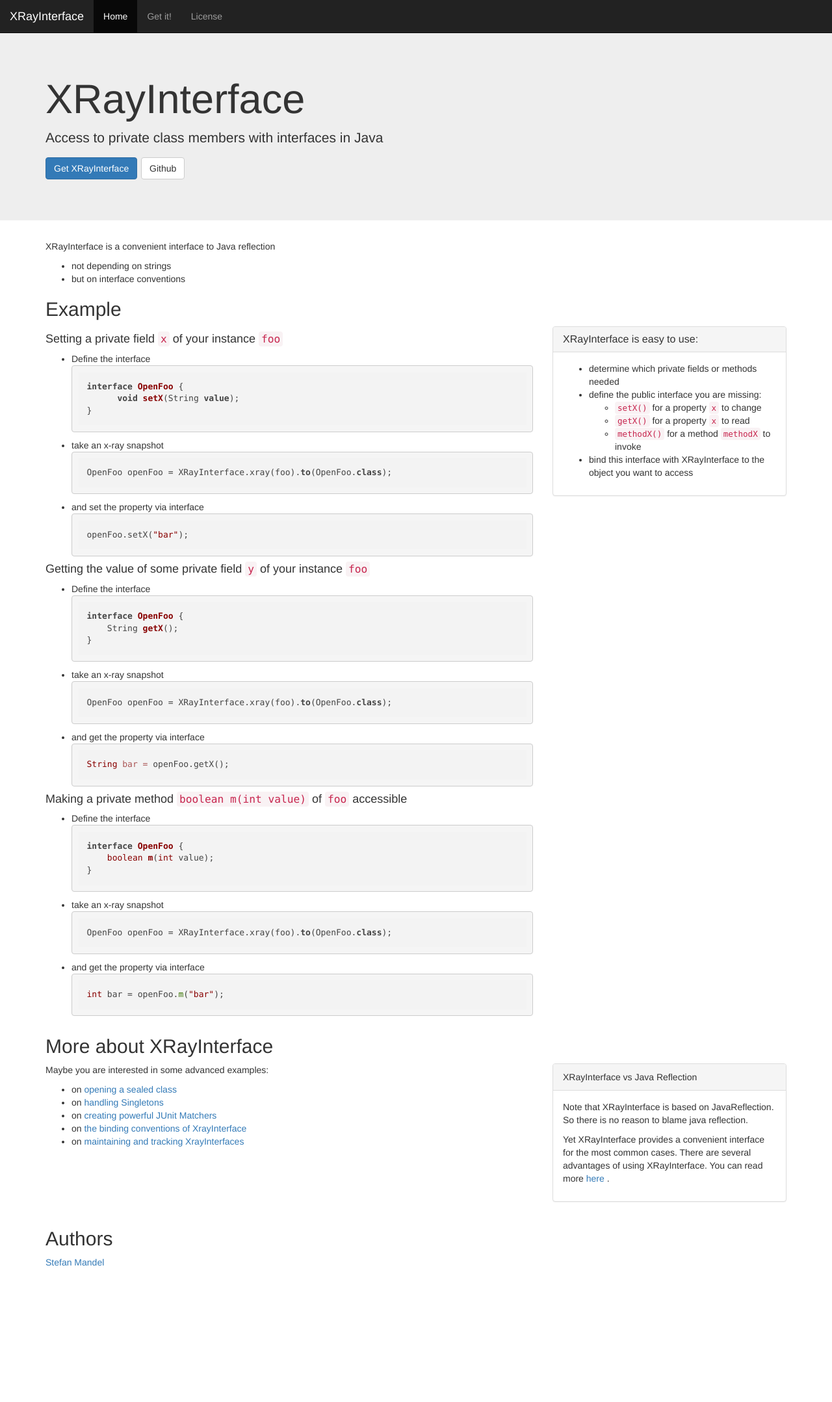
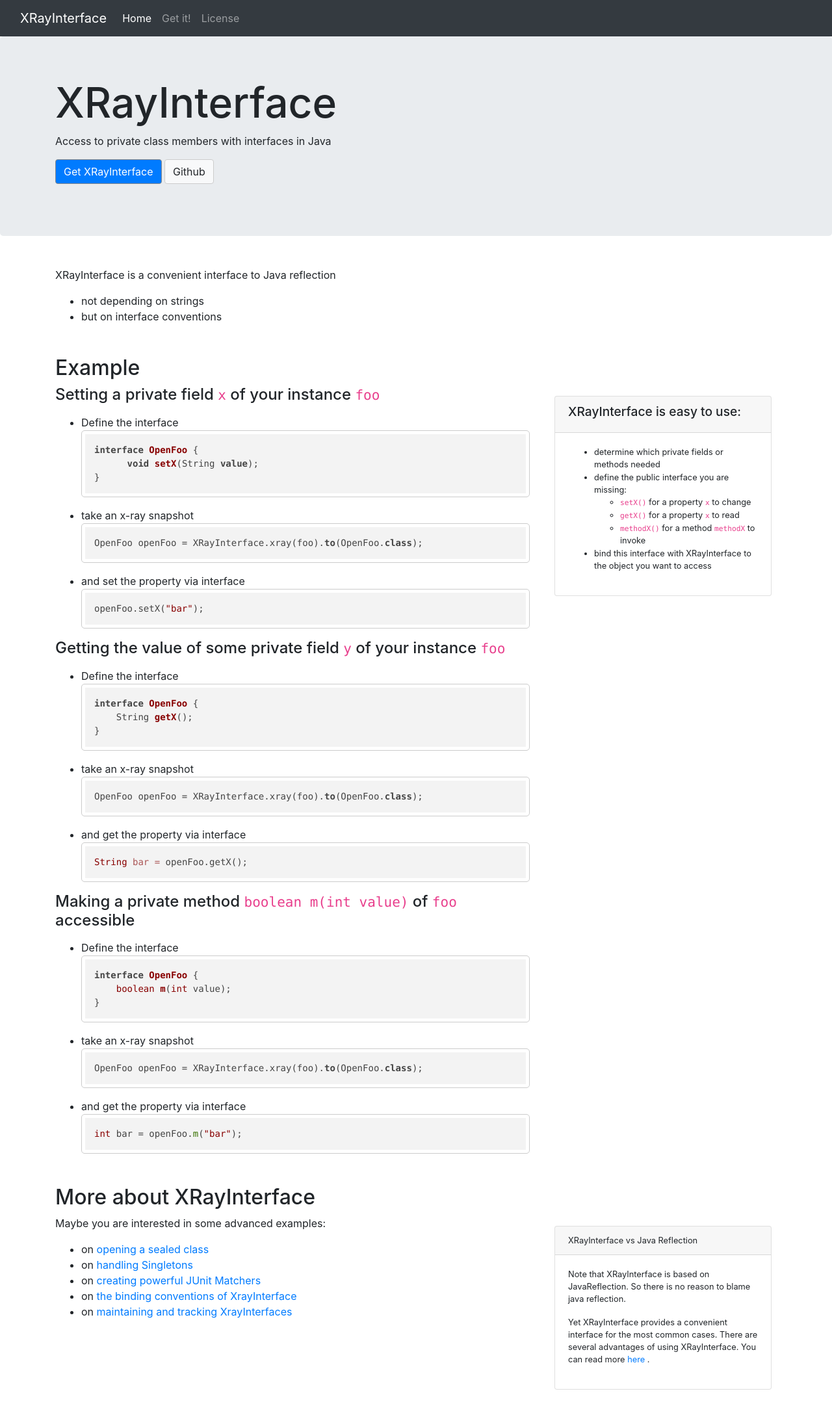
Before and after one commit to almondtools/xrayinterface, a plain HTML site: page index.html in a window 1280 px wide. Shown: the top 2157 px of the page at 65% size. Before the commit the page ends 1962 px from the top, so only its background shows below. Drawn offline with nearby package versions, Linux system fonts and the light colour scheme.

Commit message:
ctp update

```diff
--- a/custom.css
+++ b/custom.css
@@ -1,4 +1,40 @@
-body {padding-top: 50px;}
+.btn-primary {
+  border-color: #888; }
+
+.btn-light {
+  border-color: #ccc; }
+
+.navbar.fixed-top + .navbar-placeholder {
+  padding-top: 50px; }
+
+main {
+  margin: 2rem 0; }
+
+.jumbotron {
+  margin-bottom: 0; }
+  .jumbotron h1 {
+    font-size: 4rem; }
+
+.page-section {
+  padding-top: 1rem;
+  padding-bottom: 1rem; }
+
+.info-card {
+  margin: 1rem 0.5rem;
+  font-size: 0.8rem; }
+  .info-card h1 {
+    font-size: 2.5em; }
+  .info-card h2 {
+    font-size: 2em; }
+  .info-card h3 {
+    font-size: 1.75em; }
+  .info-card h4 {
+    font-size: 1.5em; }
+
 div pre code {
-    min-width: 600px;
-}
+  min-width: 600px; }
+
+pre {
+  border: 1px solid #ccc;
+  padding: 5px;
+  border-radius: 5px; }
--- a/download.html
+++ b/download.html
@@ -5,35 +5,33 @@
               <meta name="google-site-verification" content="zi2eDd9lPMxUKII5BagZe7uZLJdM-xwB3MYmn7At8m4"/>
               <meta name="google-site-verification" content="1tr9mxi3jNPA21quNokfjk011xmqU4KEYwxceZ4nPQg"/>
               <meta name="msvalidate.01" content="126AC9C6E2D2542FF635FD81D91FBF19"/>
-              <link rel="stylesheet" href="https://maxcdn.bootstrapcdn.com/bootstrap/3.3.6/css/bootstrap.min.css"/>
+              <link rel="stylesheet" href="https://maxcdn.bootstrapcdn.com/bootstrap/4.0.0/css/bootstrap.min.css"/>
               <link rel="stylesheet" href="custom.css"/>
               <link rel="stylesheet" href="https://cdnjs.cloudflare.com/ajax/libs/highlight.js/9.0.0/styles/default.min.css"/>
                   <title>Download XRayInterface</title>
       <meta name="description" content="Download XRayInterface"/>
   </head>
             <body>
-                            <nav class="navbar navbar-inverse navbar-fixed-top" role="navigation">
+                    <header>
+                              <nav class="navbar navbar-dark bg-dark navbar-expand-sm" role="navigation">
       <div class="container-fluid">
                   <div class="navbar-header">
-              <button type="button" class="navbar-toggle" data-toggle="collapse" data-target=".navbar-collapse">
-                  <span class="sr-only">Toggle navigation</span>
-              <span class="icon-bar"></span>
-              <span class="icon-bar"></span>
-              <span class="icon-bar"></span>
+              <button type="button" class="navbar-toggler" data-toggle="collapse" data-target=".navbar-collapse">
+                  <span class="navbar-toggler-icon"></span>
   </button>
           <a href="download.html" class="navbar-brand">
     XRayInterface
   </a>
   </div>
               <div class="collapse navbar-collapse">
-      <ul class="nav navbar-nav">
-              <li >  <a href="index.html">
+      <ul class="navbar-nav">
+              <li class="nav-item">  <a class="nav-link" href="index.html">
     Home
   </a></li>
-          <li class="active">  <a href="download.html">
+          <li class="nav-item active">  <a class="nav-link" href="download.html">
     Get it!
   </a></li>
-          <li >  <a href="license.html">
+          <li class="nav-item">  <a class="nav-link" href="license.html">
     License
   </a></li>
   </ul>
@@ -41,12 +39,12 @@
   </div>
   </nav>
 
-              <div class="container">
-                  <div class="page-header">
-      <h1>Get XRayInterface</h1>
-  </div>
-      <section>
-      <p>XRayInterface is available from the Maven repository.</p>
+  </header>
+              <main>
+      <div class="container">
+                  <section>
+             <h1>Get XRayInterface</h1>
+         <p>XRayInterface is available from the Maven repository.</p>
   </section>
               <section>
               <div class="alert alert-info" role="alert">
@@ -81,8 +79,9 @@
   </div>
   </section>
   </div>
+  </main>
               <script src="https://code.jquery.com/jquery-1.11.3.min.js"></script>
-              <script src="https://maxcdn.bootstrapcdn.com/bootstrap/3.3.6/js/bootstrap.min.js"></script>
+              <script src="https://maxcdn.bootstrapcdn.com/bootstrap/4.0.0/js/bootstrap.min.js"></script>
               <script src="https://cdnjs.cloudflare.com/ajax/libs/highlight.js/9.0.0/highlight.min.js"></script>
               <script>hljs.initHighlightingOnLoad()</script>
   </body>
--- a/index.html
+++ b/index.html
@@ -5,7 +5,7 @@
               <meta name="google-site-verification" content="zi2eDd9lPMxUKII5BagZe7uZLJdM-xwB3MYmn7At8m4"/>
               <meta name="google-site-verification" content="1tr9mxi3jNPA21quNokfjk011xmqU4KEYwxceZ4nPQg"/>
               <meta name="msvalidate.01" content="126AC9C6E2D2542FF635FD81D91FBF19"/>
-              <link rel="stylesheet" href="https://maxcdn.bootstrapcdn.com/bootstrap/3.3.6/css/bootstrap.min.css"/>
+              <link rel="stylesheet" href="https://maxcdn.bootstrapcdn.com/bootstrap/4.0.0/css/bootstrap.min.css"/>
               <link rel="stylesheet" href="custom.css"/>
               <link rel="stylesheet" href="https://cdnjs.cloudflare.com/ajax/libs/highlight.js/9.0.0/styles/default.min.css"/>
                   <title>XRayInterface - Access to private class members with interfaces in Java</title>
@@ -14,62 +14,62 @@
       <link rel="canonical" href="http://xrayinterface.amygdalum.net"/>
   </head>
             <body>
-                            <nav class="navbar navbar-inverse navbar-fixed-top" role="navigation">
+                    <header>
+                              <nav class="navbar navbar-dark bg-dark navbar-expand-sm" role="navigation">
       <div class="container-fluid">
                   <div class="navbar-header">
-              <button type="button" class="navbar-toggle" data-toggle="collapse" data-target=".navbar-collapse">
-                  <span class="sr-only">Toggle navigation</span>
-              <span class="icon-bar"></span>
-              <span class="icon-bar"></span>
-              <span class="icon-bar"></span>
+              <button type="button" class="navbar-toggler" data-toggle="collapse" data-target=".navbar-collapse">
+                  <span class="navbar-toggler-icon"></span>
   </button>
           <a href="download.html" class="navbar-brand">
     XRayInterface
   </a>
   </div>
               <div class="collapse navbar-collapse">
-      <ul class="nav navbar-nav">
-              <li class="active">  <a href="index.html">
+      <ul class="navbar-nav">
+              <li class="nav-item active">  <a class="nav-link" href="index.html">
     Home
   </a></li>
-          <li >  <a href="download.html">
+          <li class="nav-item">  <a class="nav-link" href="download.html">
     Get it!
   </a></li>
-          <li >  <a href="license.html">
+          <li class="nav-item">  <a class="nav-link" href="license.html">
     License
   </a></li>
   </ul>
   </div>
   </div>
   </nav>
-                      <div class="jumbotron">
+                        <div class="jumbotron">
       <div class="container">
               <h1>XRayInterface</h1>
           <p>Access to private class members with interfaces in Java</p>
           <p>  <a href="download.html" class="btn btn-primary">
     Get XRayInterface
-  </a>   <a href="https://github.com/almondtools/xrayinterface" class="btn btn-default">
+  </a>   <a href="https://github.com/almondtools/xrayinterface" class="btn btn-light">
     Github
   </a></p>
   </div>
   </div>
-              <div class="container">
-                  <section>
+  </header>
+              <main>
+      <div class="container">
+                  <section class="page-section">
               <p>            XRayInterface is a convenient interface to Java reflection
               <ul>
                       <li>not depending on strings</li>
                   <li>but on interface conventions</li>
   </ul></p>
   </section>
-              <section>
+              <section class="page-section">
               <h2>Example</h2>
               <div class="row">
-              <div class="col-md-push-8 col-md-4">
-                      <div class="panel panel-default">
-              <div class="panel-heading">
-      <h3 class="panel-title">XRayInterface is easy to use:</h3>
+              <div class="order-2 col-lg-4">
+                      <div class="card info-card">
+              <div class="card-header">
+      <h4 class="panel-title">XRayInterface is easy to use:</h4>
   </div>
-          <div class="panel-body">
+          <div class="card-body">
                       <ul>
                           <li>determine which private fields or methods needed</li>
                       <li>define the public interface you are missing:</li>
@@ -83,7 +83,7 @@
   </div>
   </div>
   </div>
-          <div class="col-md-pull-4 col-md-8">
+          <div class="order-1 col-lg-8">
                   <h4>Setting a private field       <code >x</code> of your instance       <code >foo</code></h4>
               <p>                  <ul>
                           <li>Define the interface</li>
@@ -138,15 +138,15 @@
   </div>
   </div>
   </section>
-              <section>
+              <section class="page-section">
               <h2>More about XRayInterface</h2>
               <div class="row">
-              <div class="col-md-push-8 col-md-4">
-                      <div class="panel panel-default">
-              <div class="panel-heading">
+              <div class="order-2 col-lg-4">
+                      <div class="card info-card">
+              <div class="card-header">
     XRayInterface vs Java Reflection
   </div>
-          <div class="panel-body">
+          <div class="card-body">
                       <p>                    Note that XRayInterface is based on JavaReflection. So there is no reason to blame java reflection. </p>
                   <p>                    Yet XRayInterface provides a convenient interface for the most common cases. There are several advantages of using
                     XRayInterface. You can read more   <a href="https://github.com/almondtools/xrayinterface/blob/master/XRayInterfaceVsJavaReflection.md">
@@ -155,7 +155,7 @@
   </div>
   </div>
   </div>
-          <div class="col-md-pull-4 col-md-8">
+          <div class="order-1 col-lg-8">
                   <p>                Maybe you are interested in some advanced examples:   <ul>
                           <li>on   <a href="https://github.com/almondtools/xrayinterface/blob/master/OpeningASealedClass.md">
     opening a sealed class
@@ -177,15 +177,23 @@
   </div>
 
   </section>
-              <section>
-              <h2>Authors</h2>
-          <p>  <a href="http://www.amygdalum.net">
+              <section class="page-section">
+              <div class="row">
+                  <div class="order-2 col-lg-4">
+
+  </div>
+              <div class="order-1 col-lg-8">
+                      <h2>Authors</h2>
+                  <p>  <a href="http://www.amygdalum.net">
     Stefan Mandel
   </a></p>
+  </div>
+  </div>
   </section>
   </div>
+  </main>
               <script src="https://code.jquery.com/jquery-1.11.3.min.js"></script>
-              <script src="https://maxcdn.bootstrapcdn.com/bootstrap/3.3.6/js/bootstrap.min.js"></script>
+              <script src="https://maxcdn.bootstrapcdn.com/bootstrap/4.0.0/js/bootstrap.min.js"></script>
               <script src="https://cdnjs.cloudflare.com/ajax/libs/highlight.js/9.0.0/highlight.min.js"></script>
               <script>hljs.initHighlightingOnLoad()</script>
   </body>
```
Also changed, not shown: license.html (+14 -13 lines).
